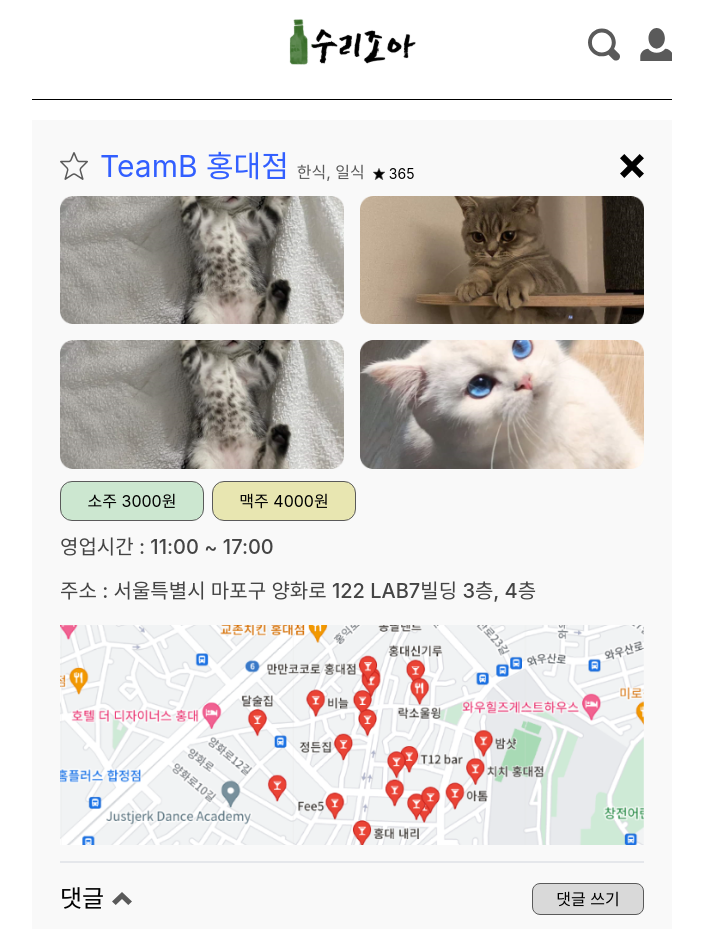
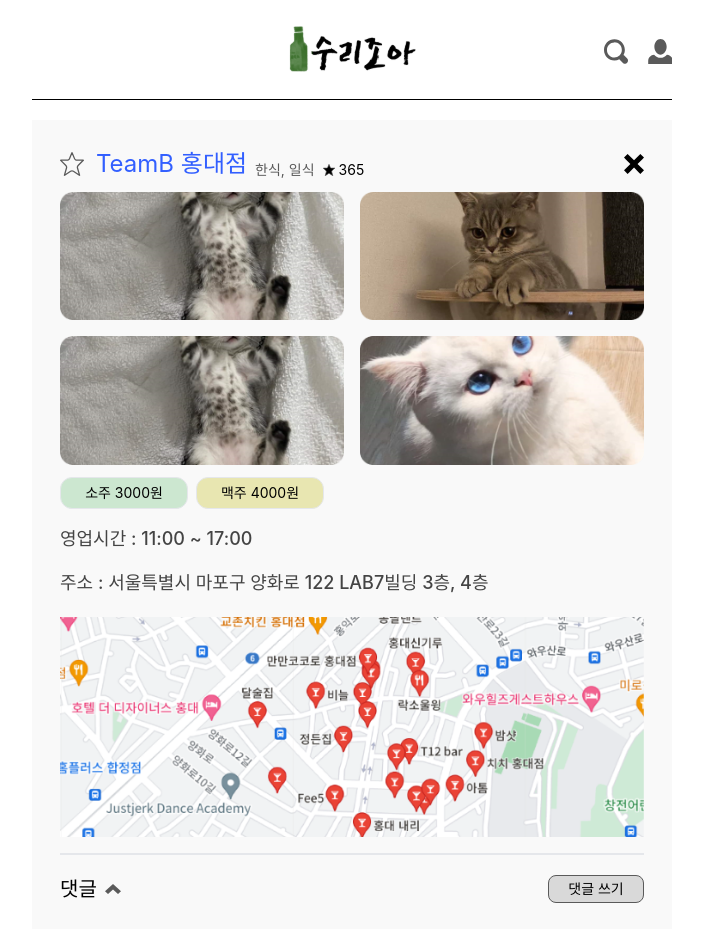
Before and after one commit to yangwonjoon/frontend, a React (Create React App) app: page /detail in a window 1280 px wide. Shown: the top 929 px of the page, without its empty margins (288-991 px from the left). Built offline with nearby package versions, Linux system fonts and the light colour scheme.

Commit message:
css 1차 수정

```diff
--- a/src/App.js
+++ b/src/App.js
@@ -11,6 +11,7 @@ import SignUp from "./pages/signup/signup";
 function App() {
   return (
     <div className="App">
+      <div className="mx-auto my-0 h-full min-w-[320px] max-w-[640px]">
         <Routes>
           <Route path="/" element={<Main></Main>}></Route>
           <Route path="/detail" element={<Detail></Detail>}></Route>
@@ -18,6 +19,7 @@ function App() {
           <Route path="/signup" element={<SignUp></SignUp>}></Route>
         </Routes>
       </div>
+    </div>
   );
 }
 
--- a/src/components/DetailContainer.js
+++ b/src/components/DetailContainer.js
@@ -22,27 +22,27 @@ function DetailContainer() {
   };
 
   return (
-    <div className="mt-5 flex w-1/2 flex-col items-center bg-[#F9F9F9] p-7">
+    <div className="mt-5 flex w-full flex-col items-center bg-[#F9F9F9] p-7">
       <div className="flex w-full items-center justify-between">
         <div className="flex items-center">
           <img
             src={starCliked ? filledStar : star}
             alt="star"
-            className="w-7 hover:cursor-pointer"
+            className="w-6 hover:cursor-pointer"
             onClick={saveClickHandler}
           />
           <div className="flex items-end">
-            <span className="ml-3 text-3xl text-[#325FFF] hover:cursor-pointer">
+            <span className="ml-3 text-2xl text-[#325FFF] hover:cursor-pointer">
               TeamB 홍대점
             </span>
-            <span className="ml-2 text-[#5A5A5A]">한식, 일식</span>
+            <span className="ml-2 text-sm text-[#5A5A5A]">한식, 일식</span>
             <div className="ml-2 flex items-center">
               <img src={filledStar} alt="star" className="w-3" />
               <span className="ml-1 text-sm">365</span>
             </div>
           </div>
         </div>
-        <img src={cancel} alt="cancel" className="w-6 hover:cursor-pointer" />
+        <img src={cancel} alt="cancel" className="w-5 hover:cursor-pointer" />
       </div>
       <div className="mt-3 grid w-full grid-cols-2 gap-4">
         <img
@@ -67,18 +67,18 @@ function DetailContainer() {
         />
       </div>
       <div className="mt-3 flex w-full items-center justify-start">
-        <div className="flex h-10 w-36 items-center justify-center rounded-xl border-[1px] border-[#5A5A5A] bg-[#CCE7D0]">
+        <div className="flex h-8 w-32 items-center justify-center rounded-xl border-[1px] bg-[#CCE7D0] text-sm">
           소주 3000원
         </div>
-        <div className="ml-2 flex h-10 w-36 items-center justify-center rounded-xl border-[1px] border-[#5A5A5A] bg-[#E8E6B1]">
+        <div className="ml-2 flex h-8 w-32 items-center justify-center rounded-xl border-[1px] bg-[#e8e6b1] text-sm">
           맥주 4000원
         </div>
       </div>
-      <div className="mt-3 flex w-full flex-col items-start">
-        <span className="text-xl font-medium text-[#444444]">
+      <div className="mt-4 flex w-full flex-col items-start">
+        <span className="text-lg font-medium text-[#444444]">
           영업시간 : 11:00 ~ 17:00
         </span>
-        <span className="mt-4 text-xl font-medium text-[#444444]">
+        <span className="mt-4 text-lg font-medium text-[#444444]">
           주소 : 서울특별시 마포구 양화로 122 LAB7빌딩 3층, 4층
         </span>
       </div>
@@ -86,15 +86,15 @@ function DetailContainer() {
       <div className="mt-4 w-full border-t-2">
         <div className="mt-5 flex items-center justify-between">
           <div className="flex items-center">
-            <span className="text-2xl font-medium">댓글</span>
+            <span className="text-xl font-medium">댓글</span>
             {arrowClicked ? (
-              <img src={downArrow} alt="down_arrow" className="ml-2 w-5" />
+              <img src={downArrow} alt="down_arrow" className="ml-2 w-4" />
             ) : (
-              <img src={upArrow} alt="up_arrow" className="ml-2 w-5" />
+              <img src={upArrow} alt="up_arrow" className="ml-2 w-4" />
             )}
           </div>
           <div
-            className="flex h-8 w-28 items-center justify-center rounded-lg border-[1px] border-[#5A5A5A] bg-[#D9D9D9] hover:cursor-pointer"
+            className="flex h-7 w-24 items-center justify-center rounded-lg border-[1px] border-[#5A5A5A] bg-[#D9D9D9] text-sm hover:cursor-pointer"
             onClick={() => {
               arrowClickedHandler();
             }}
@@ -110,14 +110,14 @@ function DetailContainer() {
               </span>
               <textarea
                 placeholder="300자 이내로 댓글을 작성하세요."
-                className="mx-3 h-full w-5/6 bg-[#EFEFEF] text-sm text-[#5A5A5A]"
+                className="mx-3 h-full w-5/6 bg-[#EFEFEF] text-sm font-medium text-[#5A5A5A] outline-none"
               ></textarea>
               <span className="absolute bottom-0 right-6 text-sm text-[#5A5A5A]">
                 0 / 300자
               </span>
             </div>
             <div className="flex basis-1/12">
-              <div className="flex h-8 w-12 items-center justify-center rounded-lg border-[1px] border-[#5A5A5A] bg-[#D9D9D9] text-sm hover:cursor-pointer">
+              <div className="flex h-6 w-11 items-center justify-center rounded-lg border-[1px] border-[#5A5A5A] bg-[#D9D9D9] text-xs hover:cursor-pointer">
                 등록
               </div>
             </div>
--- a/src/components/footer.js
+++ b/src/components/footer.js
@@ -1,6 +1,6 @@
 function Footer() {
   return (
-    <div className="bottom-0 mt-5 flex h-32 w-1/2 items-center border-t-[1.5px] border-black">
+    <div className="bottom-0 mt-5 flex h-32 w-full items-center border-t-[1.5px] border-black">
       <div className="flex w-full flex-col items-start">
         <span className="text-base text-[#5F5F5F]">
           개발자 : 유승민, 안윤주, 이다연, 손민혜, 양원준, 윤다열, 정경호
--- a/src/components/header.js
+++ b/src/components/header.js
@@ -1,28 +1,34 @@
+import { useNavigate } from "react-router-dom";
 import logo from "../assets/logo.svg";
 import magnify from "../assets/magnify.svg";
 import person from "../assets/person.svg";
 
 function Header() {
+  const navigate = useNavigate();
+
   return (
-    <div className="mt-1 flex h-24 w-1/2 items-start border-b-[1.5px] border-black">
+    <div className="mt-1 flex h-24 w-full items-center border-b-[1.5px] border-black">
       <div className="flex basis-1/3"></div>
       <div className="flex basis-1/3 items-center justify-center">
         <img
           src={logo}
           alt="logo"
-          className="w-[200px] hover:cursor-pointer"
+          className="mb-5 w-[200px] hover:cursor-pointer"
+          onClick={() => {
+            navigate("/");
+          }}
         ></img>
       </div>
       <div className="flex basis-1/3 justify-end">
         <img
           src={magnify}
           alt="magnify"
-          className="mr-5 mt-6 flex w-8 hover:cursor-pointer"
+          className="mr-5 flex w-6 hover:cursor-pointer"
         />
         <img
           src={person}
           alt="person"
-          className="mt-6 flex w-8 hover:cursor-pointer"
+          className="flex w-6 hover:cursor-pointer"
         />
       </div>
     </div>
```
Also changed, not shown: 1 other file (tests, documents, lock files or other folders). Lines whose indentation alone changed are shown as unchanged.
